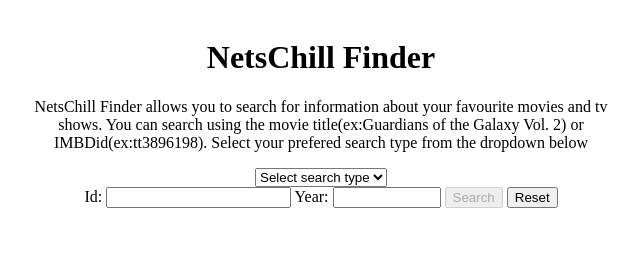
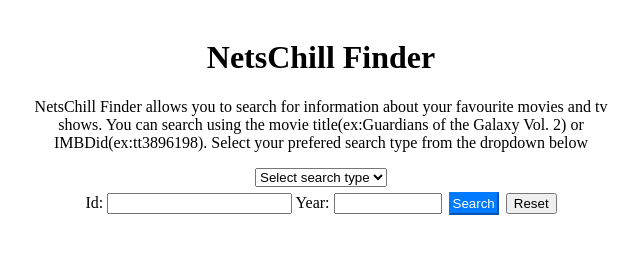
Before and after one commit to martwebber/phase-1-final-project, a plain HTML site: page index.html in a window 1280 px wide. Shown: the whole page, without its empty margins (319-959 px from the left). Drawn offline with Linux system fonts and the light colour scheme.

Commit message:
Style search button

```diff
--- a/css/style.css
+++ b/css/style.css
@@ -4,10 +4,7 @@
     margin: auto;
     padding: 10px;
 }
-/* #movie-container > div{
-    width: 50%;
-    float: left;
-} */
+
 table {
    margin-left: auto;
    margin-right: auto;
@@ -15,8 +12,6 @@ table {
    text-align: left;
 }
 
-#movie-info{
-}
 td{
     border-bottom: 1px solid #ccc;
     font-size:17px;
@@ -25,3 +20,23 @@ td{
 #movie-container{
     margin-top: 10px;
 }
+div{
+    margin-top: 5px;
+    margin-bottom: 5px;
+}
+
+.btn-primary {
+    color: #fff;
+    background-color: #007bff;
+    border-color: #007bff;
+    padding: 2px;
+    margin-left: 3px;
+    margin-right: 3px;
+  }
+.btn-primary:hover{
+    color: #fff;
+    background-color:#000;
+}
+#notice{
+    background-color:yellow
+}
```
